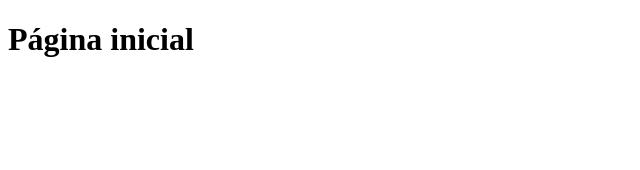
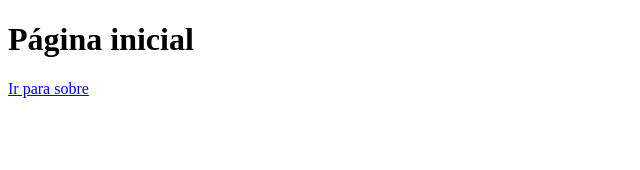
Before and after one commit to PeuStone/Next-CICD, a Next.js app: page / in a window 1280 px wide. Shown: the top 170 px of the page, without its empty margins (0-640 px from the left). Built offline with nearby package versions, Linux system fonts and the light colour scheme.

Commit message:
Adicionando link de redirecionamento para pagina Sobre

```diff
--- a/pages/index.js
+++ b/pages/index.js
@@ -1,7 +1,10 @@
+import Link from "next/link";
+
 export default function HomeScreen() {
   return (
     <div>
       <h1>Página inicial</h1>
+      <Link href="/sobre">Ir para sobre</Link>
     </div>
   );
 }
```
